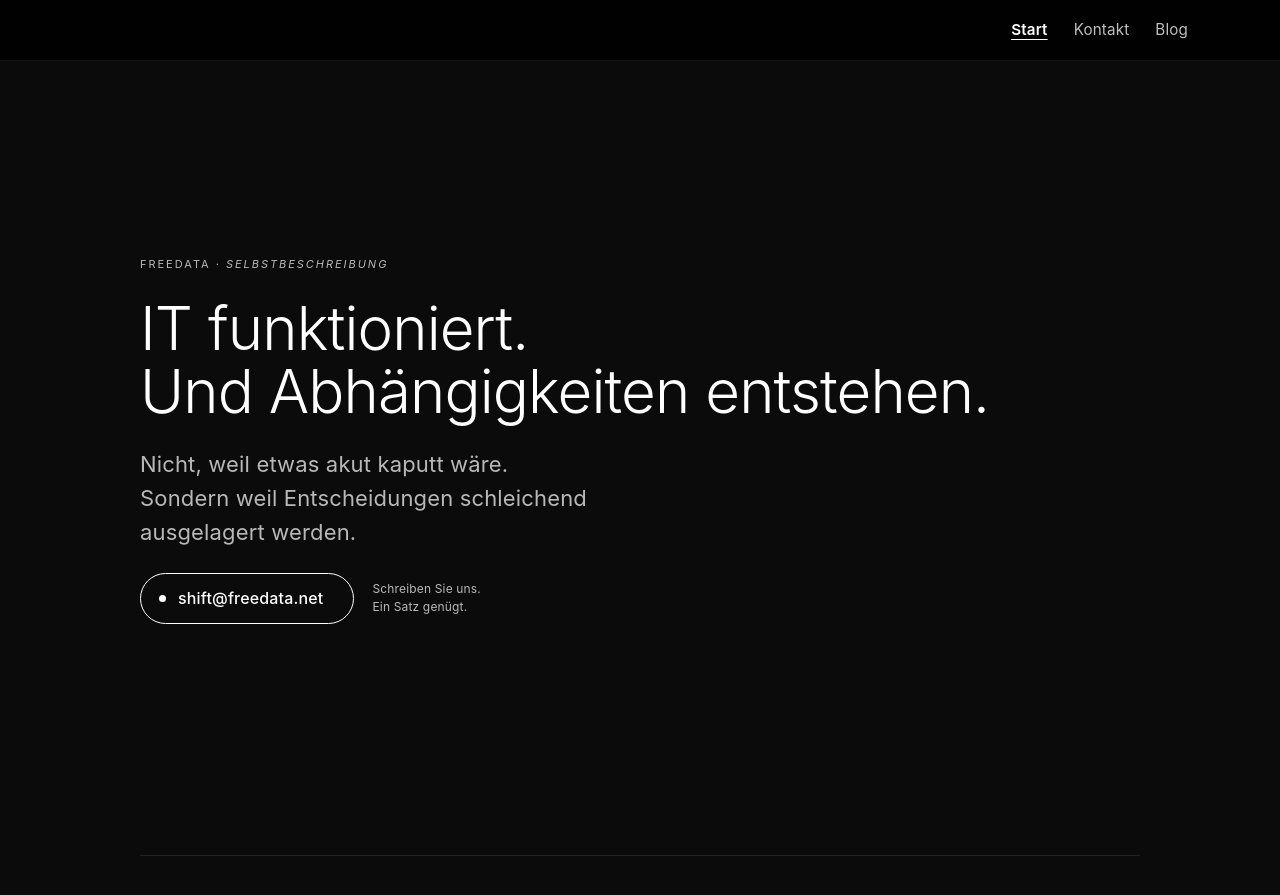
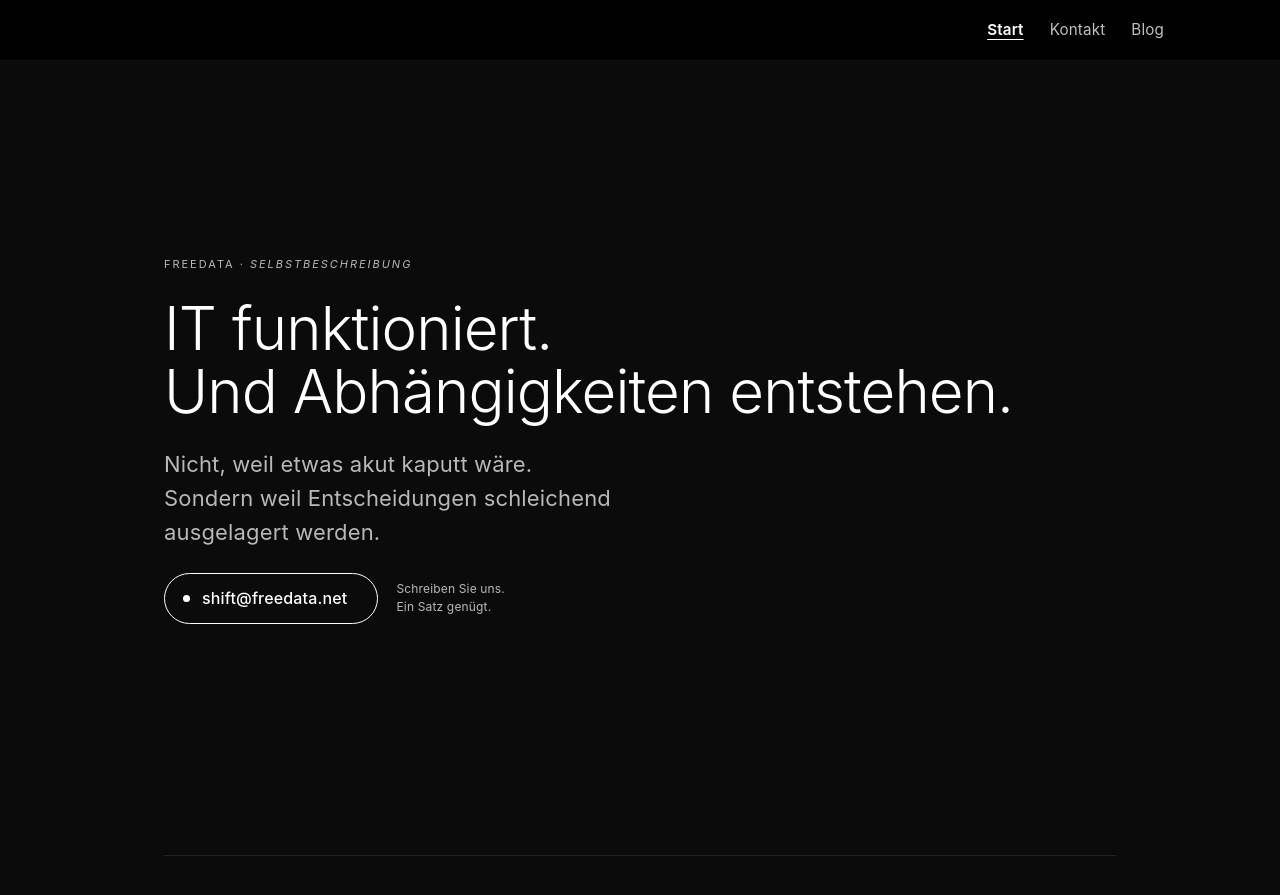
Before and after one commit to freedata-coop/freedata-coop.github.io, a Jekyll site: the page built from index.md, in a window 1280 px wide and 900 px high. Shown: the top 895 px of the window. Built offline with Jekyll 4.4.1, drawn with Linux system fonts in a browser that asks for light colours.

Commit message:
(feat): edit css

```diff
--- a/assets/custom.css
+++ b/assets/custom.css
@@ -7,7 +7,7 @@
 
 /* Reset & Base */
 
-/* *{box-sizing:border-box} */
+*{box-sizing:border-box}
 html,body{height:100%}
 body{
   margin:0;
@@ -91,8 +91,11 @@
 
 /* Labels */
 .label{
-  display:inline-block;
-  padding:6px 12px;
+  display:inline-flex;
+  align-items:center;
+  justify-content:center;
+  min-width: 140px;
+  padding:6px 14px;
   border:1px solid var(--line);
   border-radius:999px;
   font-size:11px;
```
